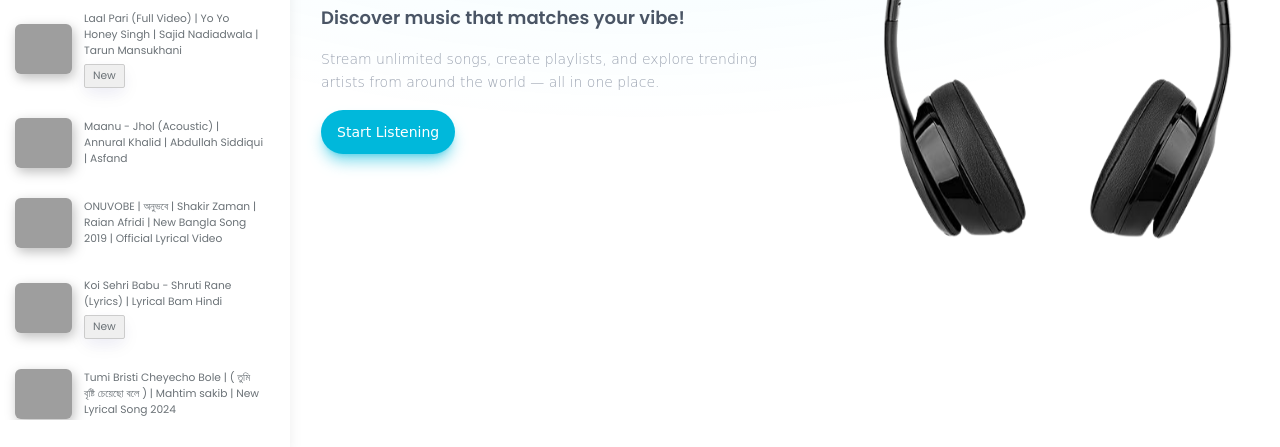
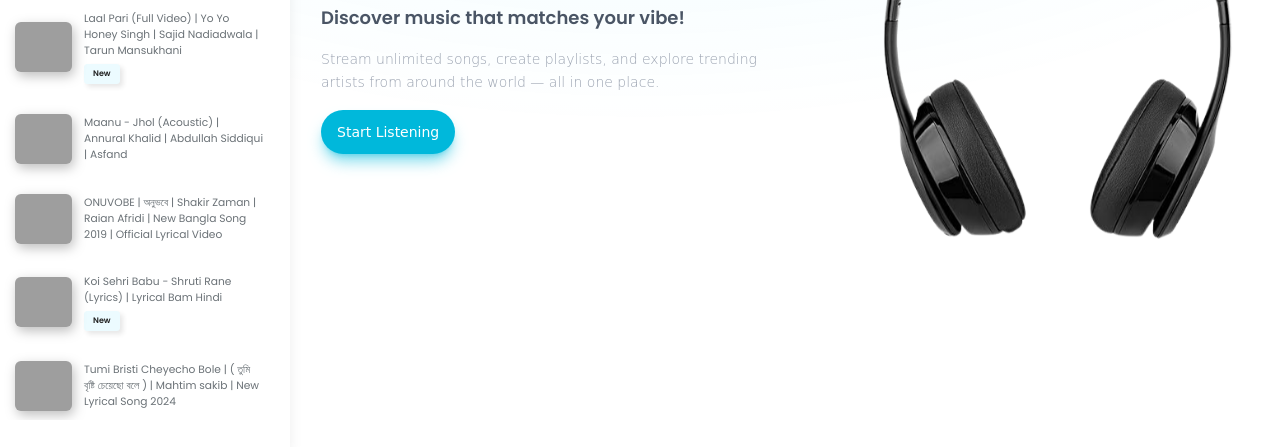
Before and after one commit to mbTechDev/musify, a plain HTML site: page index.html in a window 1280 px wide. Shown: the part 353-800 px from the top of the page. Drawn offline with nearby package versions, Linux system fonts and the light colour scheme; grey boxes are pictures that could not be loaded.

Commit message:
Update style.css

```diff
--- a/css/style.css
+++ b/css/style.css
@@ -244,11 +244,14 @@ li {
 
 #newBadge {
   padding: 3px 8px;
-  background: #efefef;
-  border-radius: 2px;
-  border: 1px solid #ccc;
+  font-size: 8px;
+  background: #ecfbff;
+  border-radius: 3px;
+  font-weight: 600;
+  color: #202020;
+  border: 1px solid #ecfbff;
   margin-top: 5px;
-  box-shadow: #0009800a 0px 5px 20px, #0009800d 0px 7px 18px;
+  box-shadow: 3px 3px 5px #2020201c;
 }
 
 .sideActive {
```
